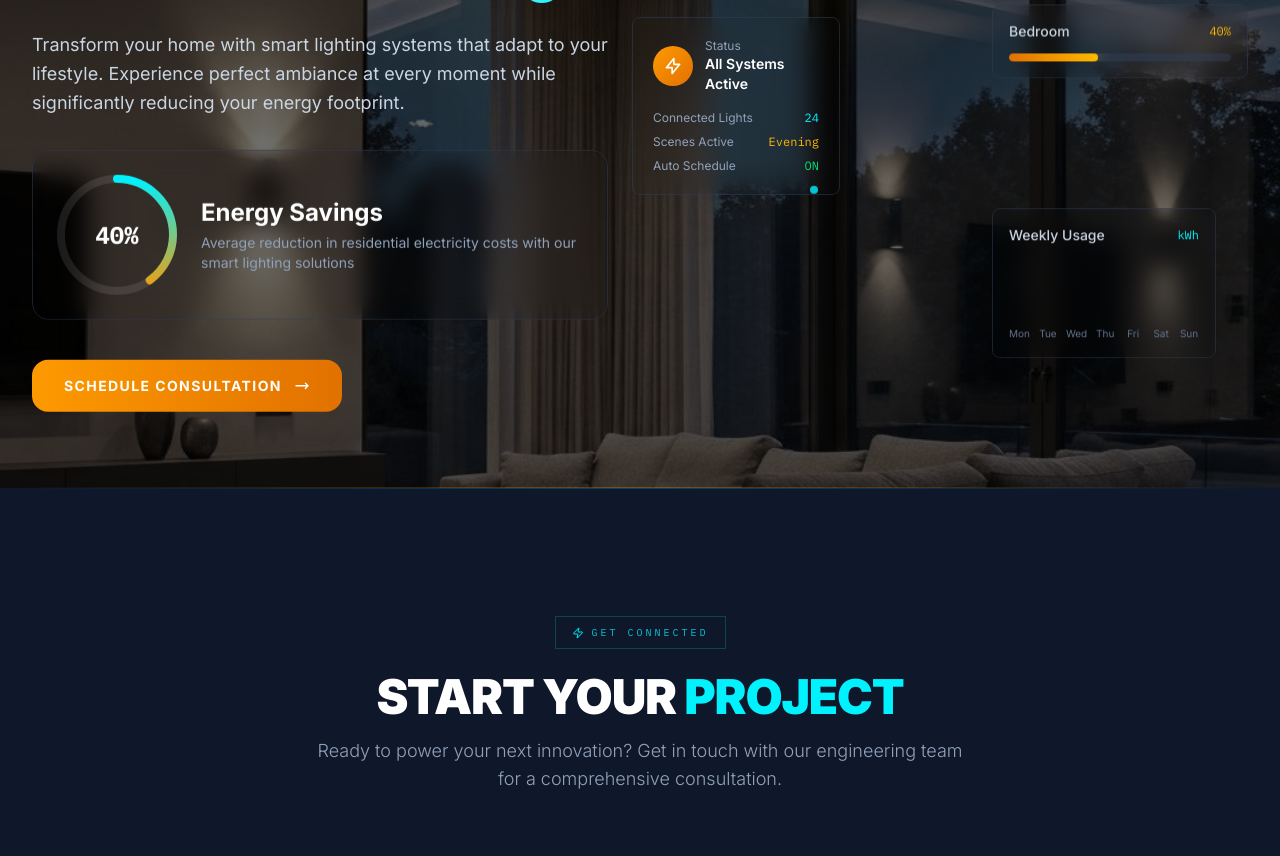
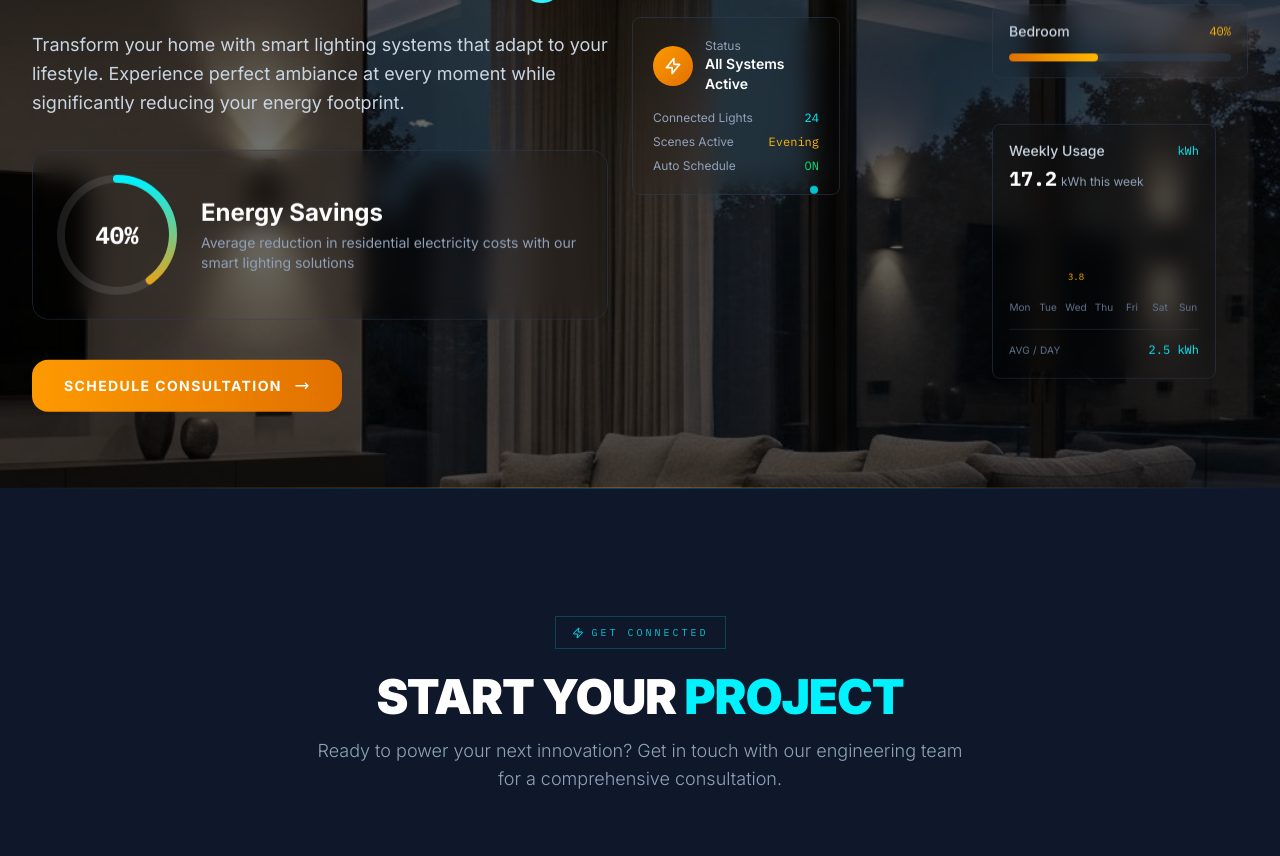
Before and after one commit to Herman-Adu/electrical-website, a Next.js app: page / in a window 1280 px wide. Shown: the part 6120-6976 px from the top of the page. Built offline with nearby package versions, Linux system fonts and the light colour scheme.

Commit message:
fix: render animated bars in EnergyGraph component
Fix invisible bars, add kWh values, and adjust card padding

```diff
--- a/components/sections/smart-living.tsx
+++ b/components/sections/smart-living.tsx
@@ -123,8 +123,13 @@ function DimmerSlider({ label, defaultValue, delay }: { label: string; defaultVa
 }
 
 function EnergyGraph({ delay }: { delay: number }) {
-  const data = [65, 45, 78, 52, 40, 35, 42];
+  // kWh values per day
+  const data = [3.2, 2.1, 3.8, 2.6, 1.9, 1.6, 2.0];
   const days = ['Mon', 'Tue', 'Wed', 'Thu', 'Fri', 'Sat', 'Sun'];
+  const maxVal = Math.max(...data);
+  const total = data.reduce((a, b) => a + b, 0).toFixed(1);
+  // index of the highest bar
+  const peakIdx = data.indexOf(maxVal);
 
   return (
     <motion.div
@@ -132,25 +137,82 @@ function EnergyGraph({ delay }: { delay: number }) {
       whileInView={{ opacity: 1, y: 0 }}
       transition={{ duration: 0.6, delay }}
       viewport={{ once: true }}
-      className="bg-[var(--deep-black)]/80 backdrop-blur-md rounded-xl p-4 border border-slate-700/50"
+      className="bg-[var(--deep-black)]/80 backdrop-blur-md rounded-xl p-4 pb-5 border border-slate-700/50"
     >
-      <div className="flex justify-between items-center mb-4">
+      {/* Header */}
+      <div className="flex justify-between items-center mb-1">
         <span className="text-sm text-slate-300 font-medium">Weekly Usage</span>
         <span className="text-xs font-mono text-[var(--electric-cyan)]">kWh</span>
       </div>
-      <div className="flex items-end gap-2 h-20">
-        {data.map((value, idx) => (
-          <div key={days[idx]} className="flex-1 flex flex-col items-center gap-1">
-            <motion.div
-              className="w-full rounded-t bg-gradient-to-t from-[var(--electric-cyan)]/60 to-[var(--electric-cyan)]"
-              initial={{ height: 0 }}
-              whileInView={{ height: `${value}%` }}
-              transition={{ duration: 0.5, delay: delay + 0.1 * idx }}
-              viewport={{ once: true }}
-            />
-            <span className="text-[10px] text-slate-500">{days[idx]}</span>
+
+      {/* Total stat */}
+      <motion.div
+        initial={{ opacity: 0 }}
+        whileInView={{ opacity: 1 }}
+        transition={{ duration: 0.5, delay: delay + 0.2 }}
+        viewport={{ once: true }}
+        className="mb-3"
+      >
+        <span className="text-xl font-bold text-white font-mono">{total}</span>
+        <span className="text-xs text-slate-400 ml-1">kWh this week</span>
+      </motion.div>
+
+      {/* Bar chart — 80px tall chart area */}
+      <div className="flex items-end gap-1.5 h-20 mb-2">
+        {data.map((value, idx) => {
+          const heightPct = (value / maxVal) * 100;
+          const isPeak = idx === peakIdx;
+          return (
+            <div key={days[idx]} className="flex-1 flex flex-col items-center gap-0">
+              {/* kWh label above peak bar */}
+              {isPeak && (
+                <motion.span
+                  initial={{ opacity: 0, y: 4 }}
+                  whileInView={{ opacity: 1, y: 0 }}
+                  transition={{ duration: 0.4, delay: delay + 0.6 }}
+                  viewport={{ once: true }}
+                  className="text-[9px] font-mono text-amber-400 mb-0.5"
+                >
+                  {value}
+                </motion.span>
+              )}
+              {!isPeak && <span className="text-[9px] mb-0.5 opacity-0">0</span>}
+              {/* Bar */}
+              <motion.div
+                className={`w-full rounded-t-sm ${
+                  isPeak
+                    ? 'bg-gradient-to-t from-amber-600 to-amber-400 shadow-md shadow-amber-500/30'
+                    : 'bg-gradient-to-t from-[var(--electric-cyan)]/40 to-[var(--electric-cyan)]/80'
+                }`}
+                style={{ height: 0 }}
+                whileInView={{ height: `${heightPct}%` }}
+                transition={{
+                  duration: 0.6,
+                  delay: delay + 0.1 * idx,
+                  ease: [0.22, 1, 0.36, 1],
+                }}
+                viewport={{ once: true }}
+              />
+            </div>
+          );
+        })}
+      </div>
+
+      {/* Day labels */}
+      <div className="flex gap-1.5">
+        {days.map((d) => (
+          <div key={d} className="flex-1 text-center">
+            <span className="text-[10px] text-slate-500">{d}</span>
           </div>
         ))}
+      </div>
+
+      {/* Divider + footer stat */}
+      <div className="mt-3 pt-3 border-t border-slate-700/40 flex justify-between items-center">
+        <span className="text-[10px] text-slate-500 uppercase tracking-wide">Avg / day</span>
+        <span className="text-xs font-mono text-[var(--electric-cyan)]">
+          {(Number(total) / 7).toFixed(1)} kWh
+        </span>
       </div>
     </motion.div>
   );
```
